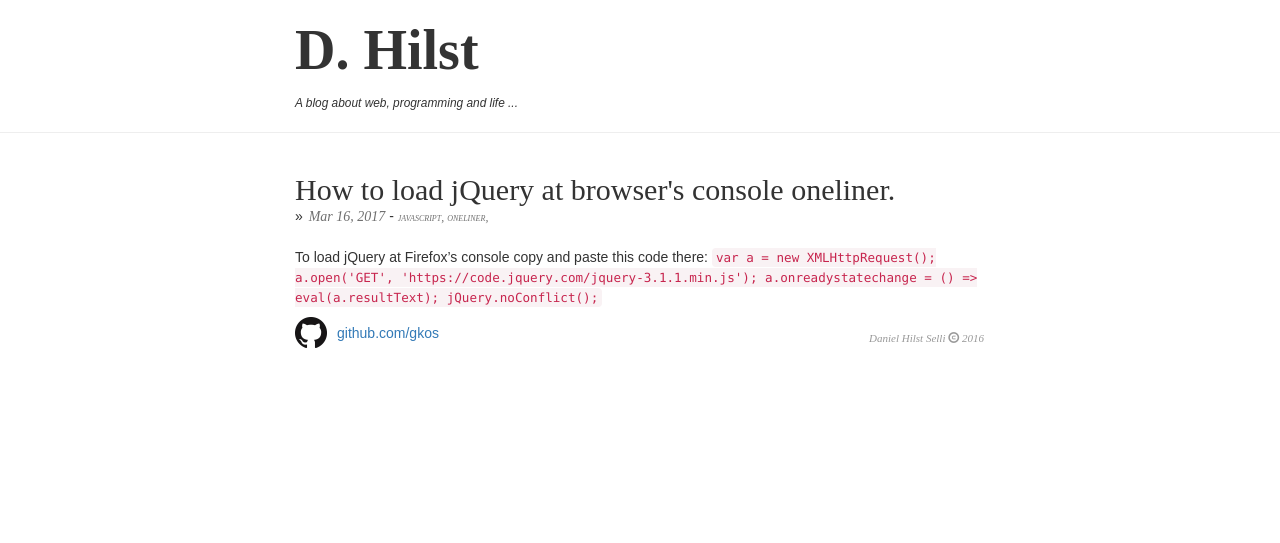
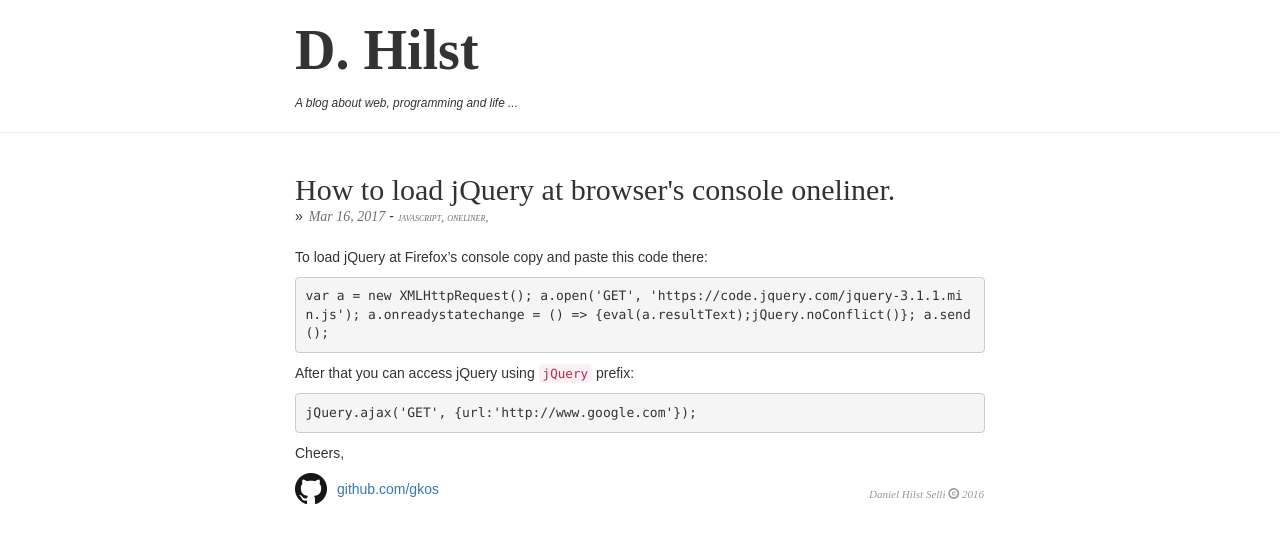
Before and after one commit to dhilst/dhilst.github.io, a Jekyll site: the page built from _posts/2017-03-16-jQuery-at-browser-console.md, in a window 1280 px wide. Shown: the top 543 px of the page. Built offline with Jekyll 4.4.1, drawn with Linux system fonts in a browser that asks for light colours; nearby versions of some CDN libraries; comment, search, counter and statistics services are not loaded.

Commit message:
Post improvement

````diff
--- a/_posts/2017-03-16-jQuery-at-browser-console.md
+++ b/_posts/2017-03-16-jQuery-at-browser-console.md
@@ -4,4 +4,16 @@
 tags: [javascript, oneliner]
 ---
 
-To load jQuery at Firefox's console copy and paste this code there: `var a = new XMLHttpRequest(); a.open('GET', 'https://code.jquery.com/jquery-3.1.1.min.js'); a.onreadystatechange = () => eval(a.resultText); jQuery.noConflict();`
+To load jQuery at Firefox's console copy and paste this code there:
+
+```
+var a = new XMLHttpRequest(); a.open('GET', 'https://code.jquery.com/jquery-3.1.1.min.js'); a.onreadystatechange = () => {eval(a.resultText);jQuery.noConflict()}; a.send();
+```
+
+After that you can access jQuery using `jQuery` prefix:
+
+```
+jQuery.ajax('GET', {url:'http://www.google.com'});
+```
+
+Cheers,
````
